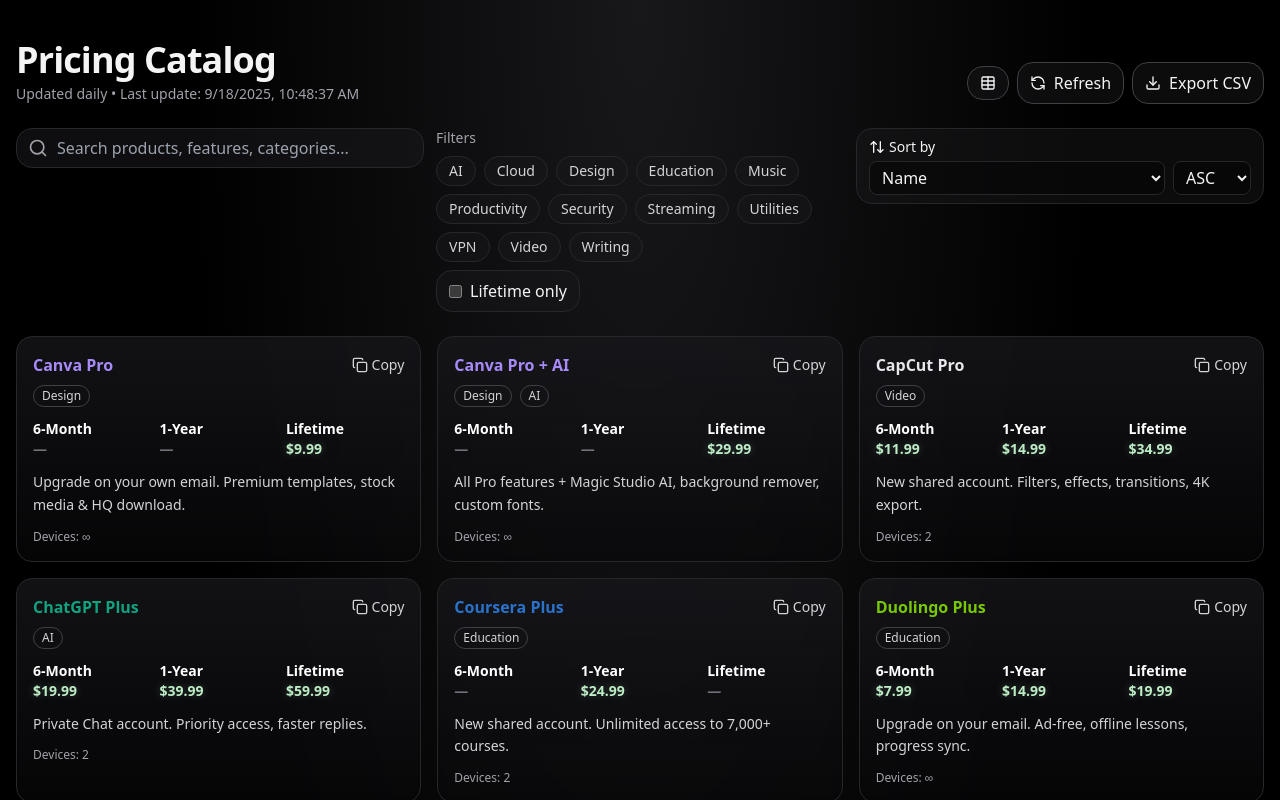
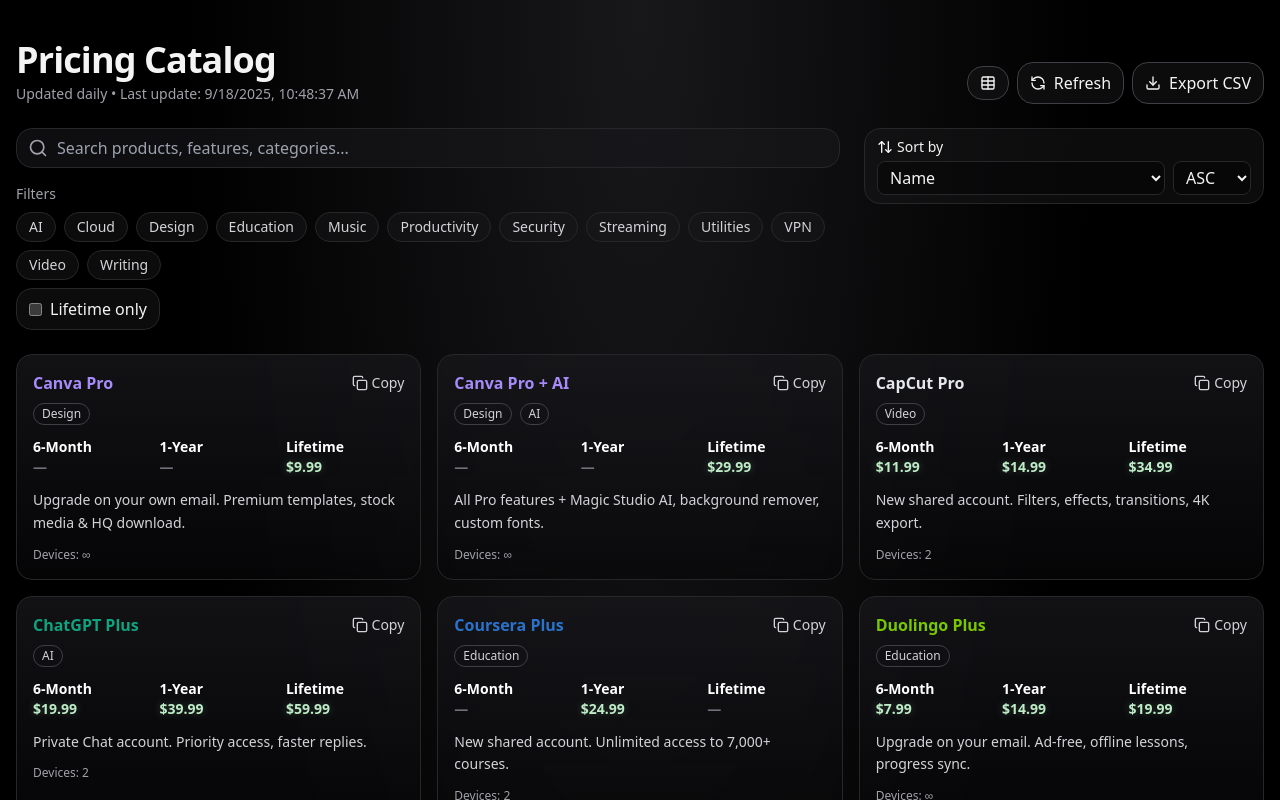
Before and after one commit to wendygoodman/didactic-couscous, a React (Vite) app: page / in a window 1280 px wide. Shown: the top 800 px of the page. Built offline with nearby package versions, Linux system fonts and the light colour scheme.

Commit message:
Update App.tsx

```diff
--- a/src/App.tsx
+++ b/src/App.tsx
@@ -203,10 +203,12 @@
           </div>
         </div>
 
-        {/* Search / Filters / Sorting (aligned) */}
-        <div className="mt-6 grid grid-cols-1 gap-3 sm:grid-cols-3 items-start">
+        {/* Search + Filters on the left, Sorting on the right */}
+        <div className="mt-6 grid grid-cols-1 gap-6 sm:grid-cols-3 items-start">
+          {/* LEFT: Search on top, Filters below */}
+          <div className="flex flex-col gap-4 sm:col-span-2">
             {/* Search */}
-          <div className="relative self-start">
+            <div className="relative">
               <Search className="pointer-events-none absolute left-3 top-1/2 -translate-y-1/2 h-5 w-5 text-zinc-400" />
               <input
                 value={query}
@@ -216,8 +218,8 @@
               />
             </div>
 
-          {/* Categories + Lifetime */}
-          <div className="flex flex-col gap-2 self-start">
+            {/* Filters under search */}
+            <div className="flex flex-col gap-2">
               <div className="flex items-center justify-between">
                 <span className="text-sm text-zinc-400">Filters</span>
                 {(selectedCats.length > 0 || onlyLifetime) && (
@@ -225,12 +227,10 @@
                     onClick={clearFilters}
                     className="text-xs px-2 py-1 rounded-full border border-zinc-700 bg-zinc-900/60 hover:bg-zinc-800/70 transition"
                   >
-                  Clear filters
+                    Clear
                   </button>
                 )}
               </div>
-
-            {/* Category chips */}
               <div className="flex flex-wrap gap-2">
                 {categories.map((c) => {
                   const active = selectedCats.includes(c)
@@ -253,8 +253,6 @@
                   )
                 })}
               </div>
-
-            {/* Lifetime toggle */}
               <label className="inline-flex items-center gap-2 rounded-2xl border border-zinc-800 bg-zinc-900/50 px-3 py-2 w-fit">
                 <input
                   type="checkbox"
@@ -264,8 +262,9 @@
                 <span>Lifetime only</span>
               </label>
             </div>
+          </div>
 
-          {/* Sorting */}
+          {/* RIGHT: Sorting */}
           <div className="self-start">
             <div className="w-full rounded-2xl border border-zinc-800 bg-zinc-900/50 px-3 py-2">
               <div className="text-sm mb-1 inline-flex items-center gap-1">
```
Lines whose indentation alone changed are shown as unchanged.
